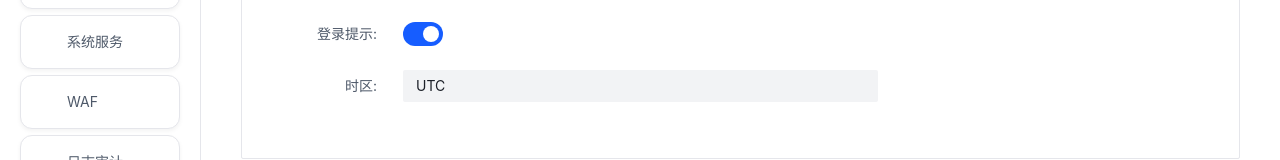
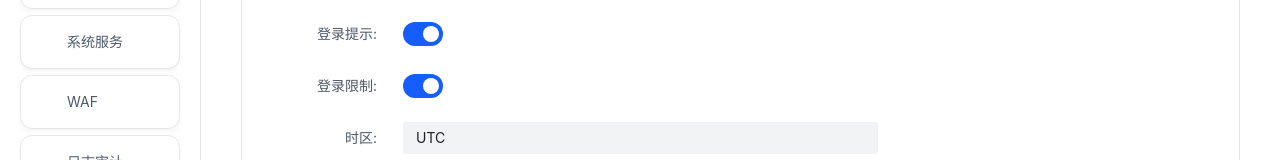
Before and after one commit to ssgghshs/BlackPotBPanel-V2, a Vue app in the folder web/: page /settings/system in a window 1280 px wide. Shown: the part 384-544 px from the top of the page. Built offline with nearby package versions, Linux system fonts and the light colour scheme; no server answers; sample sign-in values are in the browser's storage; some icons are missing.

Commit message:
新增登录限制

```diff
--- a/web/src/views/settings/System.vue
+++ b/web/src/views/settings/System.vue
@@ -33,6 +33,9 @@
         </a-form-item>
         <a-form-item :label="t('loginNotification') + ':'" class="form-item">
           <a-switch v-model="formState.loginNotification" @change="handleLoginNotificationChange" />
+        </a-form-item>
+        <a-form-item :label="t('loginLimit') + ':'" class="form-item">
+          <a-switch v-model="formState.loginLimit" @change="handleLoginLimitChange" />
         </a-form-item>
       </a-form>
       <a-form :model="systemConfig" layout="horizontal">
@@ -197,7 +200,8 @@ const formState = reactive({
   theme: 'light', // 默认主题为亮色
   panelName: '',
   language: 'zh-CN', // 添加语言设置，默认为中文
-  loginNotification: true // 登录提示默认开启
+  loginNotification: true, // 登录提示默认开启
+  loginLimit: true,
 });
 
 const systemConfig = reactive({
@@ -286,6 +290,21 @@ const handleLoginNotificationChange = async (value) => {
     localStorage.setItem('loginNotification', value);
   } catch (error) {
     console.error('登录通知设置更新失败:', error);
+    Message.error(`${t.value('updateConfigFailed')}: ${error.message || t.value('unknownError')}`);
+  }
+};
+
+const handleLoginLimitChange = async (value) => {
+  try {
+    const response = await updateEnvConfig({ LOGIN_LIMIT: value });
+    console.log('登录限制设置更新成功:', response);
+    if (value) {
+      Message.info(t.value('loginLimitEnabled'));
+    } else {
+      Message.info(t.value('loginLimitDisabled'));
+    }
+  } catch (error) {
+    console.error('登录限制设置更新失败:', error);
     Message.error(`${t.value('updateConfigFailed')}: ${error.message || t.value('unknownError')}`);
   }
 };
@@ -403,6 +422,9 @@ const fetchSystemConfig = async () => {
       formState.loginNotification = configs.LOGIN_NOTIFY === 'True' || configs.LOGIN_NOTIFY === 'true' || configs.LOGIN_NOTIFY === true;
       // 保存到本地存储
       localStorage.setItem('loginNotification', formState.loginNotification);
+    }
+    if (configs.LOGIN_LIMIT !== undefined) {
+      formState.loginLimit = configs.LOGIN_LIMIT === 'True' || configs.LOGIN_LIMIT === 'true' || configs.LOGIN_LIMIT === true;
     }
   } catch (error) {
     console.error(t.value('getConfigFailed'), error);
```
